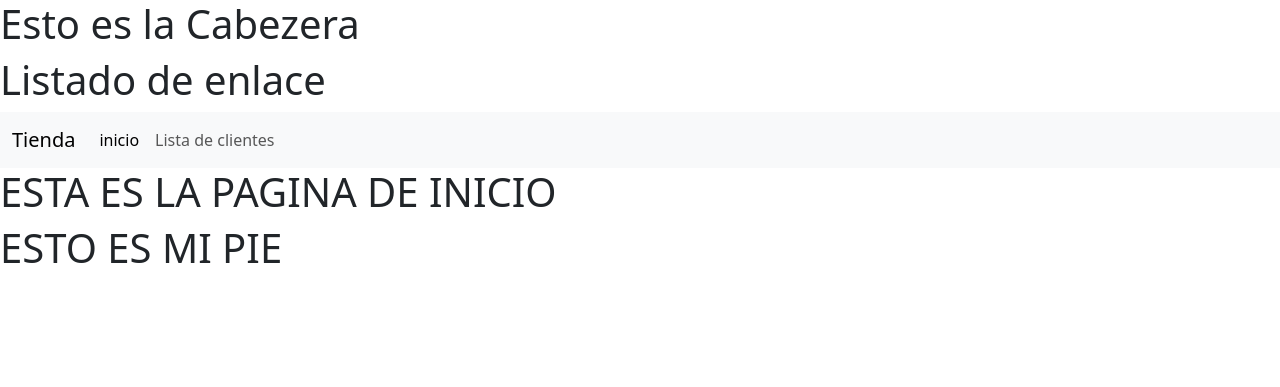
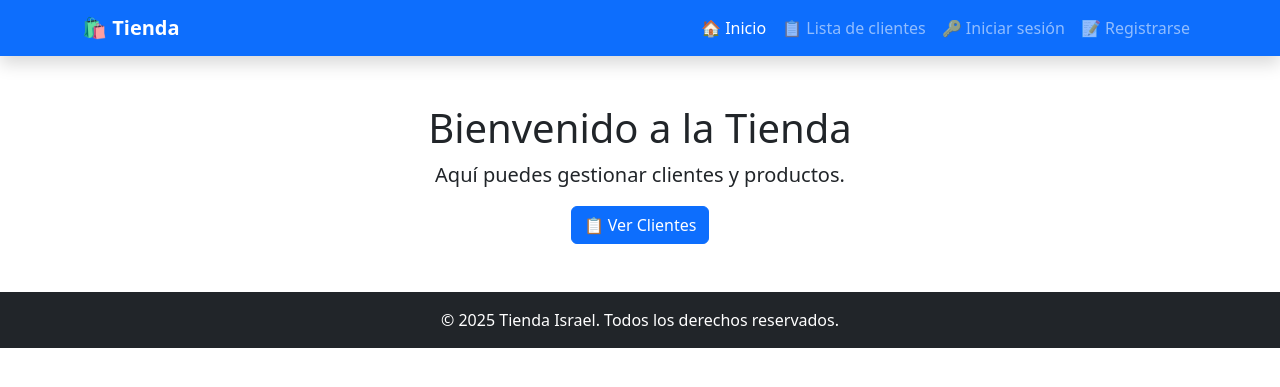
Before and after one commit to israelJ-daw/jorgeRecuperacion, a Django app: page / in a window 1280 px wide. Shown: the top 387 px of the page. Run offline with Django 5.2, Linux system fonts and the light colour scheme; some libraries are stand-ins or nearby versions.

Commit message:
login y registro

```diff
--- a/tienda/admin.py
+++ b/tienda/admin.py
@@ -4,4 +4,4 @@ from .models import *
 
 #añadir 1 a 1 cada modelo que queremos administrar en admin
 
-admin.site.register(cliente)
+admin.site.register(Cliente)
--- a/tienda/templates/estructura/menu.html
+++ b/tienda/templates/estructura/menu.html
@@ -1,20 +1,40 @@
-<h1>Listado de enlace</h1>
-
-<nav class="navbar navbar-expand-lg bg-body-tertiary">
-    <div class="container-fluid">
-      <a class="navbar-brand" href="#">Tienda</a>
-      <button class="navbar-toggler" type="button" data-bs-toggle="collapse" data-bs-target="#navbarSupportedContent" aria-controls="navbarSupportedContent" aria-expanded="false" aria-label="Toggle navigation">
+<nav class="navbar navbar-expand-lg navbar-dark bg-primary shadow">
+    <div class="container">
+        <a class="navbar-brand fw-bold" href="{% url 'index' %}">🛍️ Tienda</a>
+        <button class="navbar-toggler" type="button"
+            data-bs-toggle="collapse" data-bs-target="#navbarSupportedContent"
+            aria-controls="navbarSupportedContent" aria-expanded="false"
+            aria-label="Toggle navigation">
             <span class="navbar-toggler-icon"></span>
         </button>
         <div class="collapse navbar-collapse" id="navbarSupportedContent">
-        <ul class="navbar-nav me-auto mb-2 mb-lg-0">
+            <ul class="navbar-nav ms-auto">
                 <li class="nav-item">
-            <a class="nav-link active" aria-current="page" href="{% url 'index'%}">inicio</a>
+                    <a class="nav-link active" href="{% url 'index' %}">🏠 Inicio</a>
                 </li>
                 <li class="nav-item">
-            <a class="nav-link" href="{% url 'lista_clientes' %}">Lista de clientes</a>
+                    <a class="nav-link" href="{% url 'lista_clientes' %}">📋 Lista de clientes</a>
                 </li>
+
+                {% if user.is_authenticated %}
+                    <!-- Mostrar solo si el usuario ha iniciado sesión -->
+                    <li class="nav-item">
+                        <a class="nav-link" href="#">👤 {{ user.username }}</a>
                     </li>
+                    <form method="post" action="{% url 'logout' %}">
+                        {% csrf_token %}
+                        <button type="submit" class="btn btn-danger">Cerrar sesión</button>
+                    </form>
+
+                {% else %}
+                    <!-- Mostrar solo si el usuario NO ha iniciado sesión -->
+                    <li class="nav-item">
+                        <a class="nav-link" href="{% url 'login' %}">🔑 Iniciar sesión</a>
+                    </li>
+                    <li class="nav-item">
+                        <a class="nav-link" href="{% url 'registro' %}">📝 Registrarse</a>
+                    </li>
+                {% endif %}
             </ul>
         </div>
     </div>
--- a/tienda/templates/estructura/pie.html
+++ b/tienda/templates/estructura/pie.html
@@ -1 +1,3 @@
-<h1>ESTO ES MI PIE </h1>
+<footer class="bg-dark text-white text-center py-3 mt-5">
+    <p class="mb-0">© 2025 Tienda Israel. Todos los derechos reservados.</p>
+</footer>
--- a/tienda/templates/estructura/principal.html
+++ b/tienda/templates/estructura/principal.html
@@ -1,8 +1,7 @@
 <!DOCTYPE html>
 <html lang="en">
 <head>
-
-    {% block titulo%}
+    {% block titulo %}
         <title>Mi Tienda Online</title>
     {% endblock %}
 
@@ -10,17 +9,15 @@
     {% bootstrap_css %}
 </head>
 <body>
-    <h1>Esto es la Cabezera</h1>
 
     {% include "estructura/menu.html" %}
 
+    <div class="container mt-4">
+        {% block contenido %}
+        {% endblock %}
+    </div>
 
-    {% block contenido %}
-    {% endblock %}
+    {% include "estructura/pie.html" %}
 
-    {% include "estructura/pie.html"%}
-
-
-    {% bootstrap_javascript %}
 </body>
 </html>
--- a/tienda/templates/index.html
+++ b/tienda/templates/index.html
@@ -1,8 +1,13 @@
 {% extends "estructura/principal.html" %}
+
 {% block titulo %}
-    <title>Esta es mi pagina de inicio</title>
+    <title>Inicio</title>
 {% endblock %}
 
 {% block contenido %}
-    <h1>ESTA ES LA PAGINA DE INICIO</h1>
-{% endblock%}
+    <div class="text-center mt-5">
+        <h1>Bienvenido a la Tienda</h1>
+        <p class="lead">Aquí puedes gestionar clientes y productos.</p>
+        <a href="{% url 'lista_clientes' %}" class="btn btn-primary">📋 Ver Clientes</a>
+    </div>
+{% endblock %}
--- a/tienda/urls.py
+++ b/tienda/urls.py
@@ -1,9 +1,14 @@
 from django.urls import path
 from . import views
+from django.contrib.auth import views as auth_views
+
 
 urlpatterns = [
 
     path('', views.index, name='index'),
     path('clientes/', views.lista_clientes,name= 'lista_clientes'),
-
+    path('registro/', views.registrar_usuario, name='registro'),
+    #inicio sesion prederteminado
+    path('login/', auth_views.LoginView.as_view(template_name='registro/login.html'), name='login'),
+    path('logout/', auth_views.LogoutView.as_view(next_page='index'), name='logout'),
 ]
--- a/tienda/views.py
+++ b/tienda/views.py
@@ -1,4 +1,8 @@
-from django.shortcuts import render
+from django.shortcuts import render, redirect
+from django.contrib.auth import login
+from .forms import *
+
+
 
 from .models import *
 # Create your views here.
@@ -8,6 +12,31 @@ def index(request):
 
 
 def lista_clientes(request):
-    clientes = cliente.objects.all()
+    clientes = Cliente.objects.all()
 
     return render(request, 'clientes/lista_clientes.html', {'clientes': clientes})
+
+
+def registrar_usuario(request):
+    if request.method == 'POST':
+        formulario = RegistroForm(request.POST)
+        if formulario.is_valid():
+            # Obtención de los datos del formulario
+            user = formulario.save()
+            rol = int(formulario.cleaned_data.get('rol'))
+
+            # Crear usuario y asignar rol
+            if rol == Usuario.CLIENTE:
+                cliente = Cliente.objects.create(usuario=user.username)
+                cliente.save()
+            elif rol == Usuario.ADMIN:
+                admin = Administrador.objects.create(usuario=user)
+                admin.save()
+
+            # Iniciar sesión del usuario
+            login(request, user)
+            return redirect('index')
+    else:
+        formulario = RegistroForm()
+
+    return render(request, 'registro/signup.html', {'formulario': formulario})
```
Also changed, not shown: mysite/settings.py (+7 -1 lines), tienda/forms.py (added, +16 -0 lines), tienda/models.py (+14 -3 lines), tienda/templates/registro/login.html (added, +7 -0 lines), tienda/templates/registro/signup.html (added, +7 -0 lines), tienda/migrations/0001_initial.py. Lines whose indentation alone changed are shown as unchanged.
